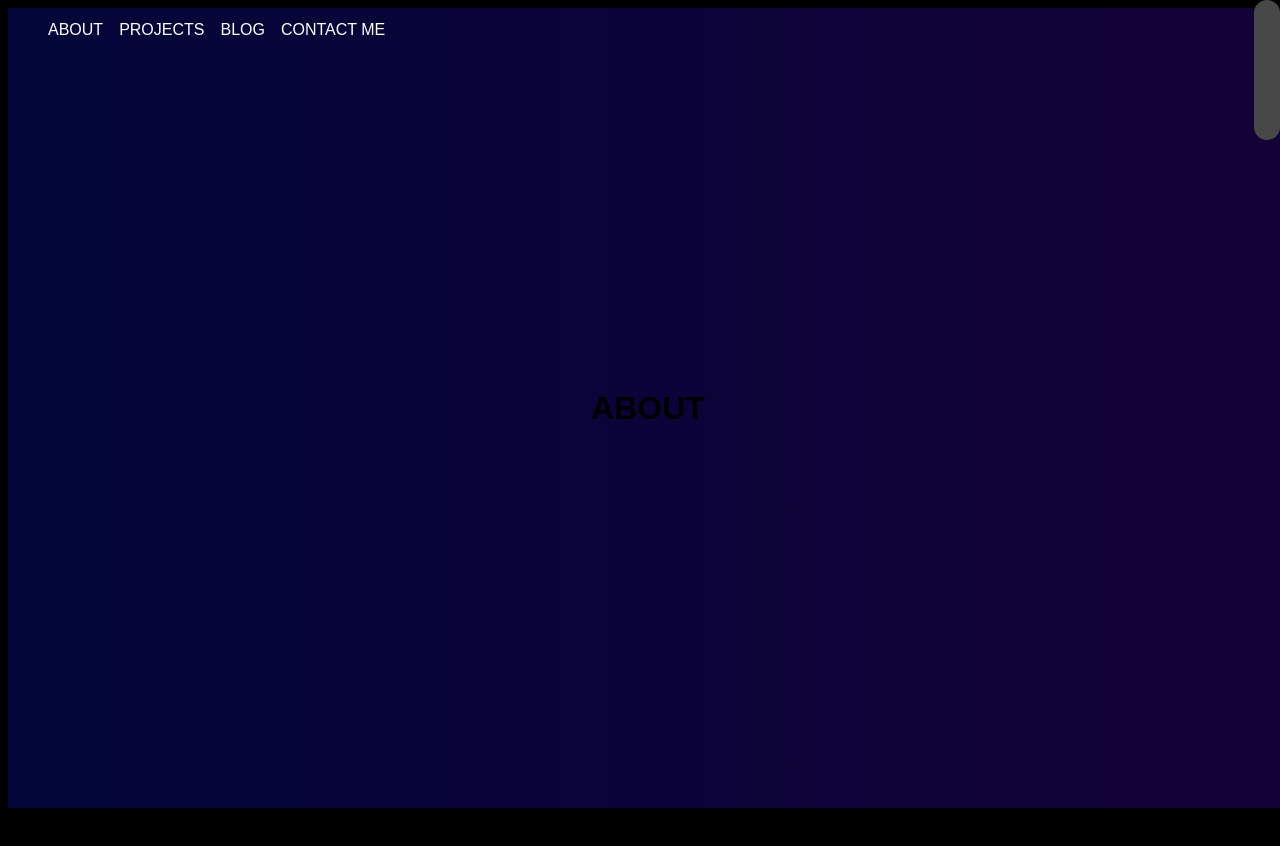
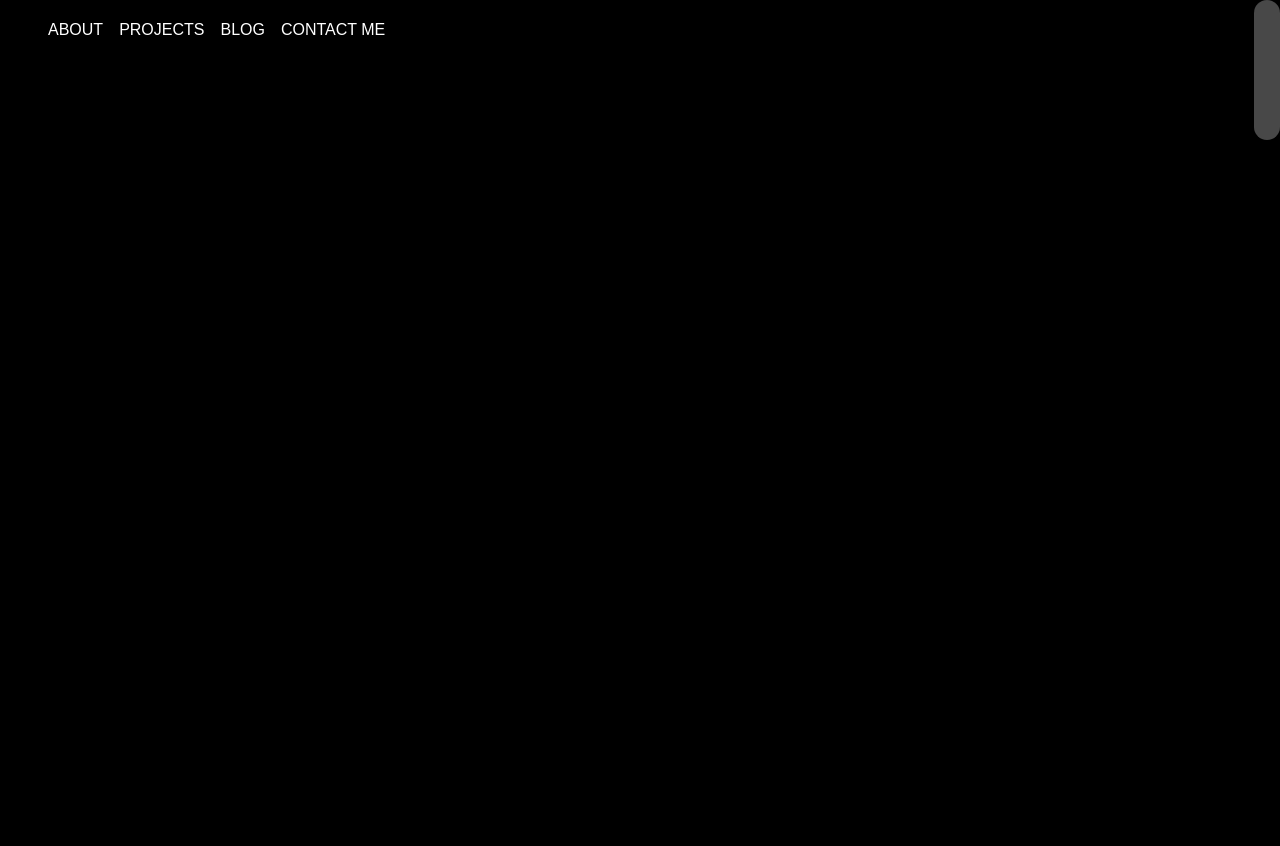
Before and after one commit to Shwetha-75/portfolio, a React (Create React App) app: page / in a window 1280 px wide. Shown: the top 846 px of the page. Built offline with nearby package versions, Linux system fonts and the light colour scheme.

Commit message:
Commiting the changes in the background color for each section in the nvaigation elements

```diff
--- a/src/index.css
+++ b/src/index.css
@@ -1,7 +1,6 @@
 body{
     background-color: black;
 }
-
 
 .App {
     font-family: sans-serif;
@@ -49,12 +48,34 @@ body{
   /* Specific section styling */
   #about,
   #projects,
-  #blog,
-  #contact {
-    background: rgb(5, 7, 39);
-    background: linear-gradient(90deg, rgb(2, 6, 57) 0%, hsl(261, 96%, 11%) 100%);
+  #blog{
+
+
   }
+  #projects{
+    backdrop-filter: blur(12px);
+    background: rgb(36, 7, 28);
 
+    background: linear-gradient(90deg, rgbrgb(36, 7, 28) 0%, hsl(261, 96%, 11%) 100%);
+
+    background: -moz-linear-gradient(90deg, rgba(34, 1, 21, 0.883) 0%, rgb(50, 0, 36) 100%);
+
+    background: -webkit-linear-gradient(90deg, rgb(45, 5, 37) 0%, rgb(25, 1, 28) 100%);
+
+    filter: progid: DXImageTransform.Microsoft.gradient( startColorstr="#000328", endColorstr="#00458e", GradientType=1 );
+  }
+#blog{
+  backdrop-filter: blur(12px);
+  background: rgba(7, 56, 0, 0.999);
+
+  background: linear-gradient(90deg, rgb(0, 34, 10) 0%, hsl(131, 67%, 11%) 100%);
+
+  background: -moz-linear-gradient(90deg, rgba(4, 36, 18, 0.883) 0%, rgb(4, 49, 19) 100%);
+
+  background: -webkit-linear-gradient(90deg, rgb(2, 58, 19) 0%, rgb(1, 37, 24) 100%);
+
+  filter: progid: DXImageTransform.Microsoft.gradient( startColorstr="#000328", endColorstr="#00458e", GradientType=1 );
+}
   .nav {
     display: flex;
     align-items: center;
```
